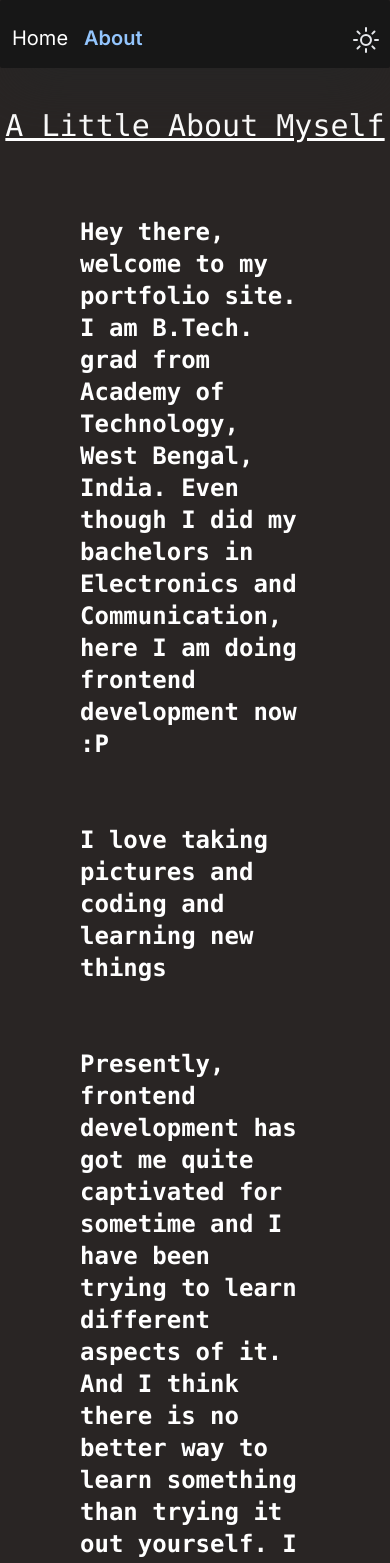
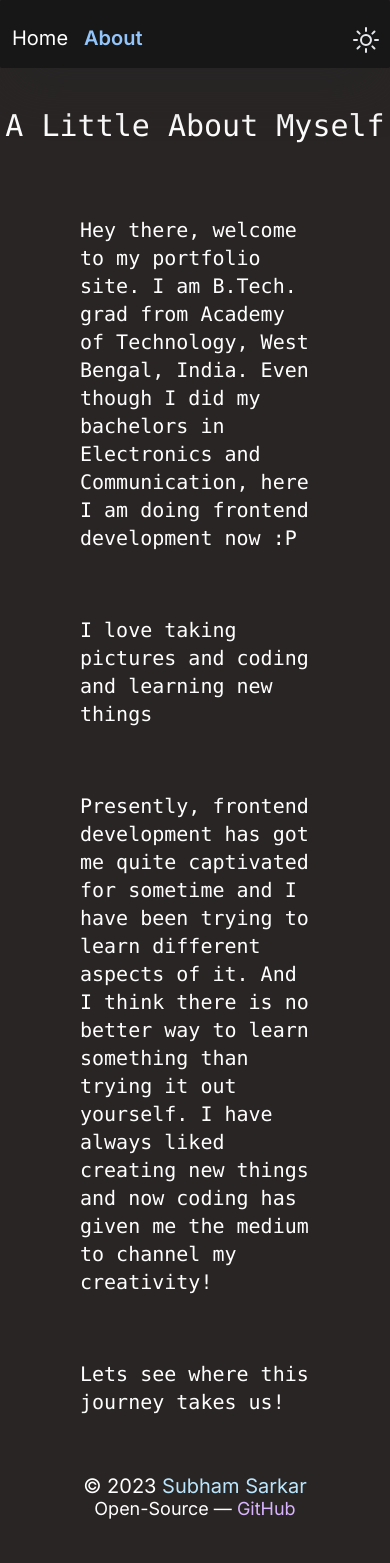
Before and after one commit to ssarkar551/portfolio, a Next.js app: page /about in a window 390 px wide. Shown: the top 1563 px of the page. After the commit the page ends 1530 px from the top, so only its background shows below. Built offline with nearby package versions, Linux system fonts and the light colour scheme.

Commit message:
feat: responsive

```diff
--- a/src/app/about/page.tsx
+++ b/src/app/about/page.tsx
@@ -12,27 +12,27 @@ export default function About() {
       </Head>
       <main>
         <div className={clsx("py-10 text-3xl")}>
-            <h1 className={clsx("underline text-center capitalize bold font-mono")}>A little about myself</h1>
+            <h1 className={clsx("text-center capitalize bold font-mono")}>A little about myself</h1>
         </div>
         <div className={clsx("px-20 py-15")}>
-            <p className={clsx("font-semibold py-8 text-2xl font-mono")}>
+            <p className={clsx("py-8 text-xl font-mono")}>
             Hey there, welcome to my portfolio site. I am B.Tech. grad from
             Academy of Technology, West Bengal, India. Even though I did my
             bachelors in Electronics and Communication, here I am doing frontend
             development now :P
             </p>
-            <p className={clsx("font-semibold py-8 text-2xl font-mono")}>
+            <p className={clsx("py-8 text-xl font-mono")}>
             I love taking pictures and coding and learning new
             things
             </p>
-            <p className={clsx("font-semibold py-8 text-2xl font-mono")}>
+            <p className={clsx("py-8 text-xl font-mono")}>
             Presently, frontend development has got me quite captivated
             for sometime and I have been trying to learn different aspects of it.
             And I think there is no better way to learn something than trying it
             out yourself. I have always liked creating new things and now coding
             has given me the medium to channel my creativity!
             </p>
-            <p className={clsx("font-semibold py-8 text-2xl font-mono")}>
+            <p className={clsx("py-8 text-xl font-mono")}>
             Lets see where this journey takes us!
             </p>
 
--- a/src/app/page.tsx
+++ b/src/app/page.tsx
@@ -18,9 +18,9 @@ export default function Home() {
           transition={{ type: "spring", stiffness: 300, damping: 30 }}
           exit={{ opacity: 0 }}
         >
-          <div className="container h-screen mx-auto flex flex-col px-4 py-10">
+          <div className="flex flex-col px-4 py-10">
             <div
-              className={clsx("container mx-auto flex flex-col items-center")}
+              className={clsx("flex flex-col items-center")}
             >
               <h1 className="text-4xl font-bold mb-4 font-mono">
                 Welcome to My Portfolio
@@ -29,9 +29,12 @@ export default function Home() {
 
             <div
               className={clsx(
-                "container mx-auto flex items-left columns-2 gap-8"
+                "container mx-auto grid grid-cols-1 place-items-stretch columns-2 gap-8 justify-start"
               )}
             >
+              <div className={clsx("flex px-15 ")}>
+                <AvatarDemo />
+              </div>
               <p className={clsx("text-lg mb-8 font-mono")}>
                 Hi there! I am Subham, a frontend developer passionate about
                 crafting captivating web experiences. With expertise in HTML,
@@ -41,9 +44,7 @@ export default function Home() {
                 a lasting impression. Lets collaborate and bring your vision to
                 life with seamless interactions and stunning visuals!
               </p>
-              <div>
-                <AvatarDemo />
-              </div>
+
             </div>
 
             <div className={clsx("py-20")}>
--- a/src/components/Avatar.tsx
+++ b/src/components/Avatar.tsx
@@ -7,7 +7,7 @@ const AvatarDemo = () => (
     <Avatar.Root className=" inline-flex h-[300px] w-[300px] select-none items-center
                               justify-center overflow-hidden rounded-full align-middle drop-shadow-xl">
       <Avatar.Image
-        className="h-full w-full rounded-[inherit] object-cover w-16 h-14 md:w-32 md:h-30 lg:w-60 lg:h-50"
+        className="h-full w-full rounded-[inherit] object-cover w-10 h-10 md:w-32 md:h-30 lg:w-60 lg:h-50"
         src="https://github.com/ssarkar551/portfolio/blob/master/public/DSC_0740.jpg?raw=true"
         alt="SS"
       />
--- a/tailwind.config.js
+++ b/tailwind.config.js
@@ -8,6 +8,10 @@ module.exports = {
   darkMode: 'class',
   theme: {
     extend: {
+      gridTemplateColumns: {
+        sidebar: "300px auto", //for sidebar layout
+        "sidebar-collapsed": "64px auto", //for collapsed sidebar layout
+      },
       backgroundImage: {
         'gradient-radial': 'radial-gradient(var(--tw-gradient-stops))',
         'gradient-conic':
```
